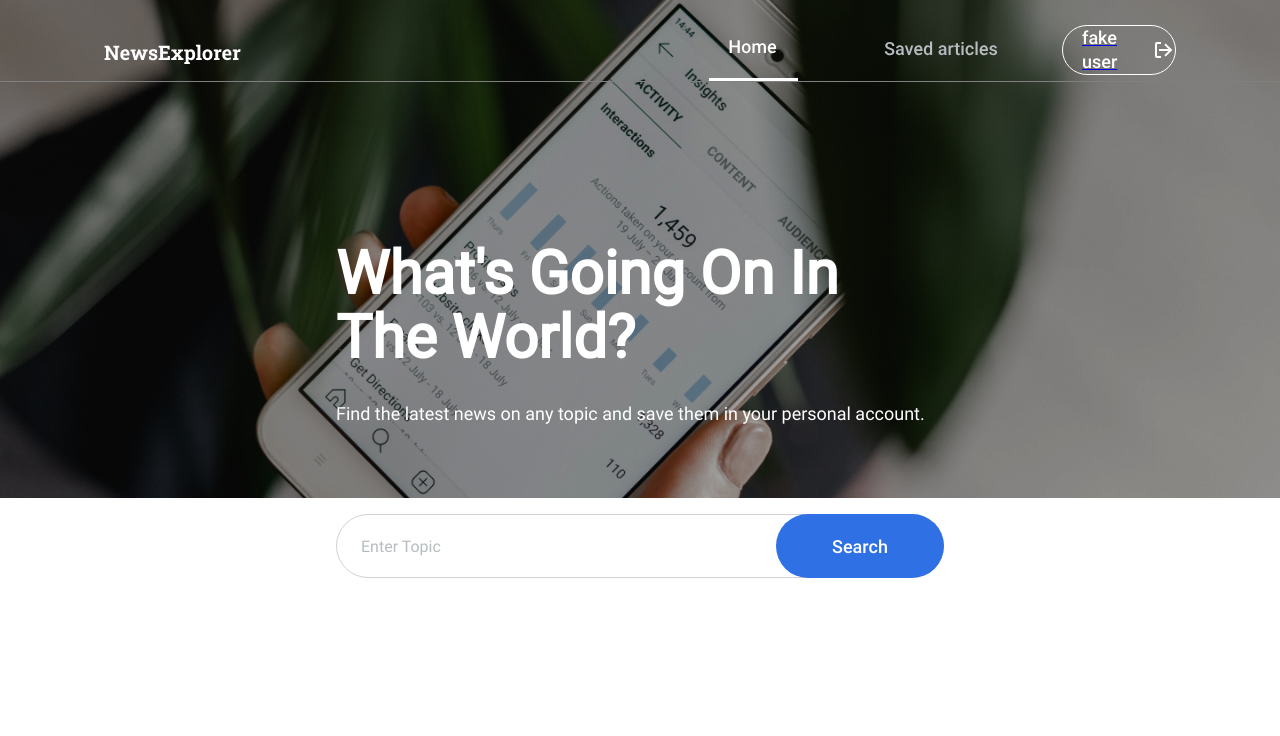
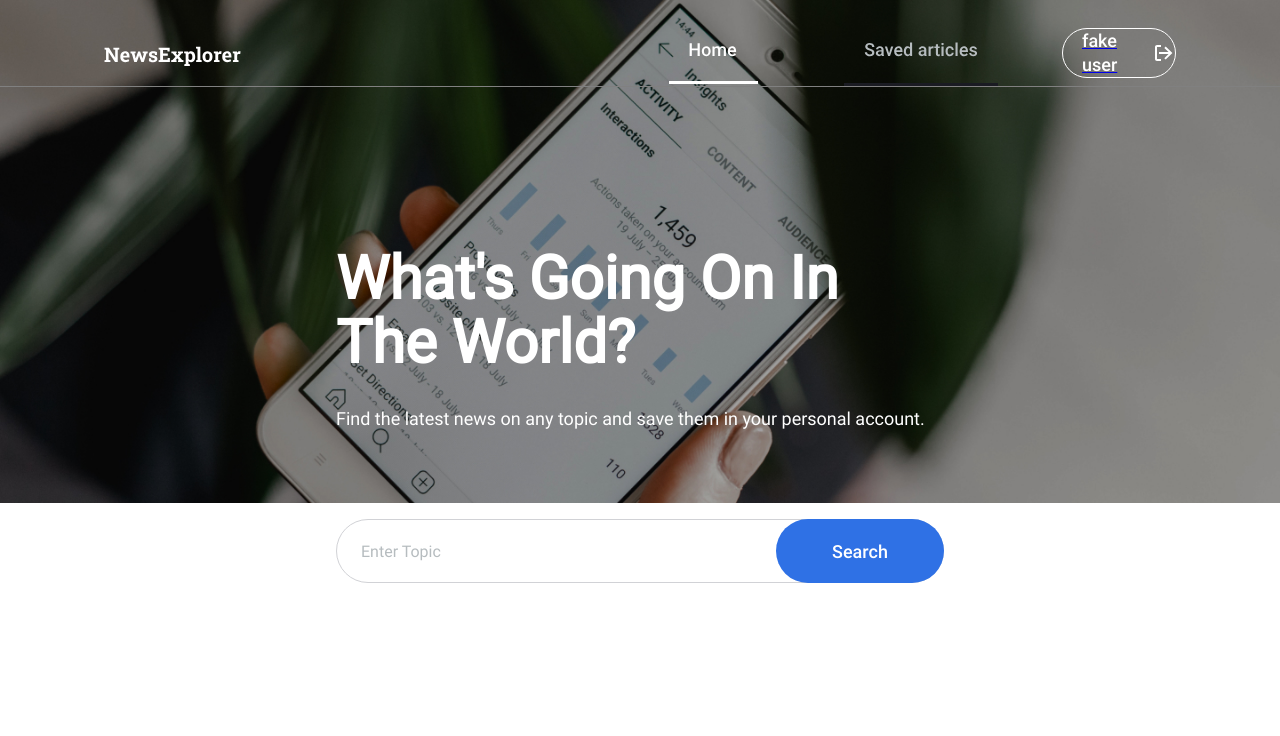
Before and after one commit to MrSurge87/Final_Project-Frontend, a React (Create React App) app: page / in a window 1280 px wide. Shown: the top 736 px of the page. Built offline with nearby package versions, Linux system fonts and the light colour scheme; sample sign-in values are in the browser's storage.

Commit message:
updated saved articles link to have an underline

```diff
--- a/src/components/Header/Header.css
+++ b/src/components/Header/Header.css
@@ -110,7 +110,11 @@
   font-size: 18px;
   line-height: 24px;
   margin-left: 76px;
+  border-bottom: 1px solid rgba(26,27,34,1);
+  border-width: medium;
+  padding: 20px 20px 20px 20px;
 }
+
 
 .profile__rectangle {
   height: 50px;
--- a/src/components/Header/Header.js
+++ b/src/components/Header/Header.js
@@ -43,11 +43,10 @@ const Header = ({ onSignIn, signedIn, onSignOut }) => {
           <Link to="/" className="Home__button">
             <img src={isSavedNewsHeader ? HomeBlack : HomeWhite} alt="home" />
           </Link>
-          <Link to="/saved-news">
+          <Link to="/saved-news" className="profile__savedArticles">
             <img
               src={isSavedNewsHeader ? SavedArticlesBlack : SavedArticlesWhite}
               alt="Saved Articles Title"
-              className="profile__savedArticles"
             />
           </Link>
           <div className="profile">
--- a/src/components/NewsCardList/NewsCardList.css
+++ b/src/components/NewsCardList/NewsCardList.css
@@ -17,6 +17,7 @@
     grid-template-columns: 1fr 1fr 1fr;
     gap: 16px;
     margin: 64px 0;
+    max-width: 1440px;
 }
 
 .newsCards__button {
--- a/src/components/SavedNewsHeader/SavedNewsHeader.css
+++ b/src/components/SavedNewsHeader/SavedNewsHeader.css
@@ -14,6 +14,7 @@
     font-size: 18px;
     line-height: 24px;
     color: rgba(26, 27, 34, 0.5);
+
   }
 
   .saved-articles__header {
```
